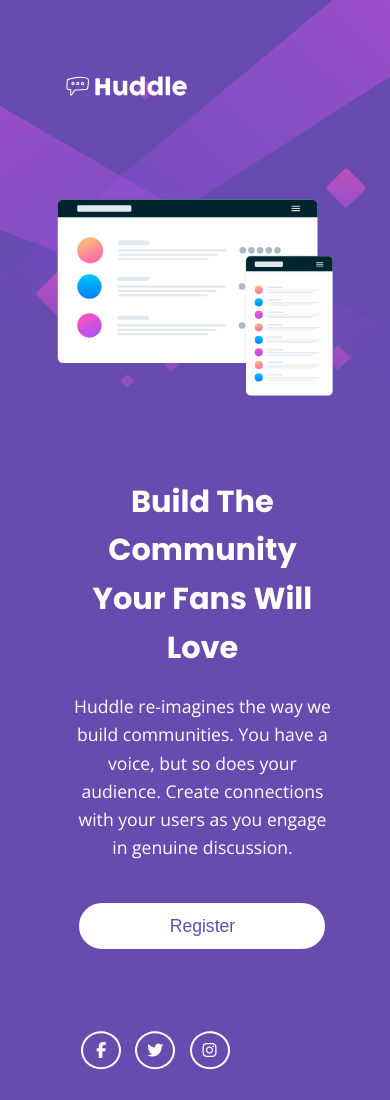
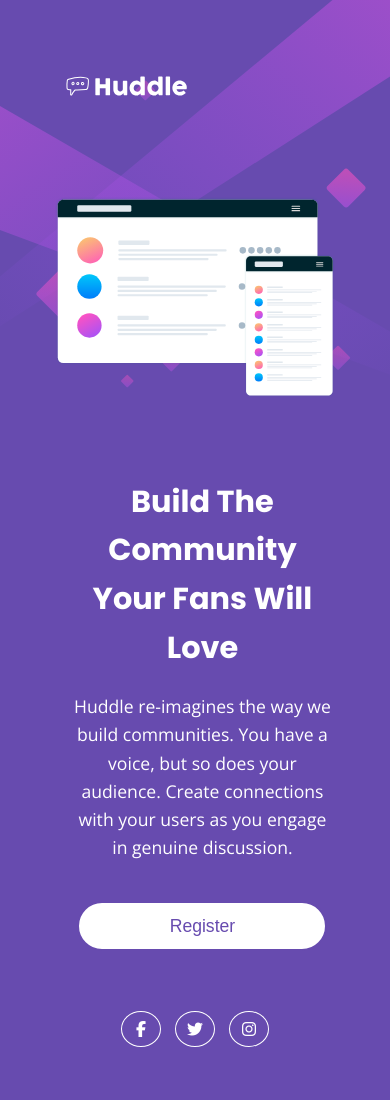
Before and after one commit to yousefomar724/huddle-landing-page, a plain HTML site: page index.html in a window 390 px wide. After the commit the page ends 1067 px from the top, so only its background shows below. Drawn offline with nearby package versions, Linux system fonts and the light colour scheme.

Commit message:
modify small things

```diff
--- a/index.html
+++ b/index.html
@@ -35,8 +35,6 @@
         <button>Register</button>
       </div>
 
-      <div class="clearfix"></div>
-
     </div>
 
     <div class="social">
--- a/style.css
+++ b/style.css
@@ -6,6 +6,7 @@
 
 body {
     background: url("images/bg-desktop.svg") no-repeat;
+    background-size: contain;
     background-color: hsl(257, 40%, 49%);
     font-family: 'Open Sans', sans-serif;
     color: #ffffff;
@@ -21,6 +22,7 @@ h5 {
 
 .main-page {
     width: 90%;
+    height: 100vh;
     margin: auto;
 }
 
@@ -28,30 +30,6 @@ h5 {
     margin: 30px 0 50px;
     width: 15%;
 }
-
-/*.main-section {
-    width: 55%;
-    float: left;
-}*/
-
-/*.mockups {
-    width: 55%;
-    margin-right: 2%;
-    float: left;
-}
-
-.mockups img {
-    width: 100%;
-}
-
-.section {
-    width: 42%;
-    float: left;
-}
-
-.clearfix {
-    clear: both;
-}*/
 
 .main-section {
     display: flex;
@@ -101,17 +79,17 @@ h5 {
 }
 
 .social {
-    float: right;
-    margin: 20px 0 15px;
+    display: flex;
+    justify-content: flex-end;
 }
 
 .social i {
     padding: 9px;
     width: 40px;
     font-size: 16px;
-    margin: 5px;
+    margin: 20px 7px;
     text-align: center;
-    border: 2px solid;
+    border: 1.2px solid;
     border-radius: 50%;
     /*if width and height are equal will circl*/
     cursor: pointer;
@@ -160,8 +138,5 @@ h5 {
         margin: 40px 0 20px;
     }
 
-    .social {
-        transform: translate(-48%, -10%);
-        margin: 60px;
-    }
+    .social{justify-content: center;margin: 20px 0;padding: 0;}
 }
```
